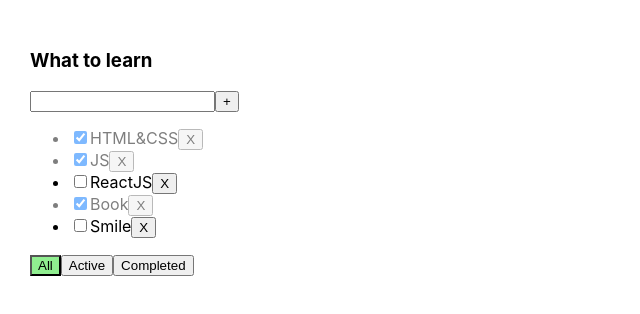
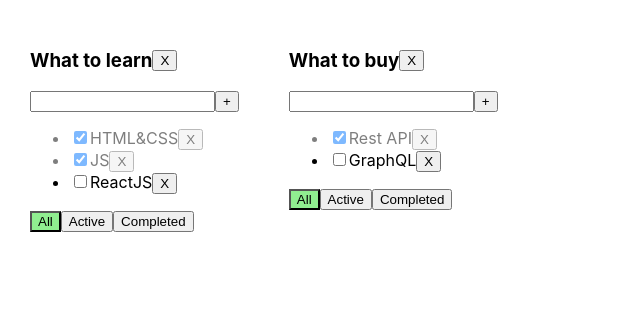
Before and after one commit to Evgenio89/todolist2025new, a React (Vite) app: page / in a window 1280 px wide. Shown: the top 314 px of the page, without its empty margins (0-640 px from the left). Built offline with nearby package versions, Linux system fonts and the light colour scheme.

Commit message:
Спринт 02, неделя 1

```diff
--- a/src/App.css
+++ b/src/App.css
@@ -21,3 +21,8 @@
 .is-done {
   opacity: 0.5;
 }
+
+.container {
+  display: flex;
+  align-items: center;
+}
--- a/src/App.tsx
+++ b/src/App.tsx
@@ -4,7 +4,11 @@ import {useState} from "react";
 import {v1} from "uuid";
 
 
-
+export type Todolist = {
+    id: string
+    title: string
+    filter: filterValueType
+}
 
 
 /*первый коммит*/
@@ -15,54 +19,92 @@ export type TaskType ={
 }
 export type filterValueType = 'all' | 'active' | 'completed'
 
-export const App = () => {
-    let [tasks, setTasks] = useState<TaskType[]>([
-        { id: v1(), title: 'HTML&CSS', isDone: true },
-        { id: v1(), title: 'JS', isDone: true },
-        { id: v1(), title: 'ReactJS', isDone: false },
-        { id: v1(), title: 'Book', isDone: true },
-        { id: v1(), title: 'Smile', isDone: false },
-    ])
-    const [filter, setFilter] = useState<filterValueType>('all')
+export type TasksState = {
+    [key: string]: TaskType[]
+}
 
 
-    const changeFilter = (filter: filterValueType) => {
-        setFilter(filter)
-    }
+export const App = () => {
+    const todolistId1 = v1()
+    const todolistId2 = v1()
 
-    let filteredTasks = tasks
-    if (filter === 'active') {
-        filteredTasks = tasks.filter(task => !task.isDone)
-    }
-    if (filter === 'completed') {
-        filteredTasks = tasks.filter(task => task.isDone)
+    const [todolists, setTodolists] = useState<Todolist[]>(
+        [
+            { id: todolistId1, title: 'What to learn', filter: 'all' },
+            { id: todolistId2, title: 'What to buy', filter: 'all' },
+        ]
+    )
+
+    const [tasks, setTasks] = useState<TasksState>({
+        [todolistId1]: [
+            { id: v1(), title: 'HTML&CSS', isDone: true },
+            { id: v1(), title: 'JS', isDone: true },
+            { id: v1(), title: 'ReactJS', isDone: false },
+        ],
+        [todolistId2]: [
+            { id: v1(), title: 'Rest API', isDone: true },
+            { id: v1(), title: 'GraphQL', isDone: false },
+        ],
+    })
+
+
+
+    const changeFilter = (todolistId: string, filter: filterValueType) => {
+        setTodolists(todolists.map(todo => todo.id === todolistId? {...todo, filter} : todo))
     }
 
 
-    const  deleteTask = (taskId: string) => {
-        const filteredTask = tasks.filter(task => task.id !== taskId)
-        setTasks(filteredTask)
+
+
+
+
+
+    const  deleteTask = (todolistId: string, taskId: string) => {
+        setTasks({...tasks, [todolistId] : tasks[todolistId].filter(task => task.id !== taskId)})
     }
 
-    const addTask = (title: string) => {
+    const addTask = (todolistId: string, title: string) => {
             const newTask = {id: v1(), title: title, isDone: false}
-        setTasks([newTask, ...tasks])
+        setTasks({...tasks, [todolistId] : [newTask, ...tasks[todolistId]]})
     }
 
-    const changeTaskStatus = (taskId: string, newStatusValue: boolean) => {
-        setTasks(tasks.map(task => task.id === taskId ? {...task, isDone: newStatusValue} : task))
+    const changeTaskStatus = (todolistId: string, taskId: string, newStatusValue: boolean) => {
+        setTasks({...tasks, [todolistId] : tasks[todolistId].map(task => task.id === taskId? {...task, isDone: newStatusValue} : task)})
+    }
+
+    const deleteTodolist = (todolistId: string) => {
+        setTodolists(todolists.filter(todo => todo.id !== todolistId))
+        delete tasks[todolistId]
+        setTasks({...tasks })
     }
 
   return (
       <div className="app">
-        <TodolistItem title={'What to learn'}
+          {todolists.map((todolist) => {
+              const todolistTasks = tasks[todolist.id]
+              let filteredTasks = todolistTasks
+              if (todolist.filter === 'active') {
+                  filteredTasks = todolistTasks.filter(task => !task.isDone)
+              }
+              if (todolist.filter === 'completed') {
+                  filteredTasks = todolistTasks.filter(task => task.isDone)
+              }
+
+              return(
+                  <TodolistItem
+                      todolist={todolist}
+                      key={todolist.id}
                       tasks={filteredTasks}
                       deleteTask={deleteTask}
                       changeFilter={changeFilter}
                       addTask={addTask}
                       changeTaskStatus={changeTaskStatus}
-                      filter={filter}
-        />
+                      deleteTodolist={deleteTodolist}
+
+                  />
+              )
+          })}
+
       </div>
   )
 }
--- a/src/TodolistItem.tsx
+++ b/src/TodolistItem.tsx
@@ -1,26 +1,27 @@
-import {filterValueType, TaskType} from "./App.tsx";
+import {filterValueType, TaskType, Todolist} from "./App.tsx";
 import {Button} from "./Button.tsx";
 import {ChangeEvent, KeyboardEvent, useState} from "react";
 
 type TodolistItemType = {
-    title: string
+    todolist: Todolist
     tasks: TaskType[]
-    deleteTask: (taskId: string) => void
-    changeFilter: (filter: filterValueType) => void
-    addTask: (title: string) => void
-    changeTaskStatus: (taskId: string, newStatusValue: boolean) => void
-    filter: filterValueType
+    deleteTask: (todolistId: string, taskId: string) => void
+    changeFilter: (todolistId: string, filter: filterValueType) => void
+    addTask: (todolistId: string, title: string) => void
+    changeTaskStatus: (todolistId: string, taskId: string, newStatusValue: boolean) => void
+    deleteTodolist: (todolistId: string) => void
 }
 
 
 export const TodolistItem = ({
-                                 title,
+                                 todolist: {id, title, filter},
                                  tasks,
                                  deleteTask,
                                  changeFilter,
                                  addTask,
                                  changeTaskStatus,
-                                 filter,
+                                 deleteTodolist,
+
                              }: TodolistItemType) => {
 
     const [taskTitle, setTaskTitle] = useState('')
@@ -29,7 +30,7 @@ export const TodolistItem = ({
     const addTaskButtonHandler = () => {
         const trimmedTitle = taskTitle.trim()
         if (trimmedTitle !== '') {
-            addTask(trimmedTitle)
+            addTask(id, trimmedTitle)
             setTaskTitle('')
         } else {
             setError('Title is required')
@@ -46,10 +47,21 @@ export const TodolistItem = ({
         }
     }
 
+    const changeFilterHandler = (filter: filterValueType) => {
+        changeFilter(id, filter)
+    }
+
+    const deleteTodolistHandler = () => {
+        deleteTodolist(id)
+    }
+
 
     return (
         <div>
-            <h3>{title}</h3>
+            <div className={'container'}>
+                <h3>{title}</h3>
+                <Button title={'X'} onClick={deleteTodolistHandler}/>
+            </div>
             <div>
                 <input
                     className={error ? 'error' : ''}
@@ -66,10 +78,10 @@ export const TodolistItem = ({
                 <ul>
                     {tasks.map(task => {
                         const deleteTaskButtonHandler = () => {
-                            deleteTask(task.id)
+                            deleteTask(id, task.id)
                         }
                         const changeTaskStatusHandler = (event: ChangeEvent<HTMLInputElement>) => {
-                            changeTaskStatus(task.id, event.currentTarget.checked)
+                            changeTaskStatus(id, task.id, event.currentTarget.checked)
                         }
 
                         return (
@@ -89,18 +101,18 @@ export const TodolistItem = ({
             <div>
                 <Button
                     className={filter === 'all' ? 'active-filter' : ''}
-                    title={'All'} onClick={() => {
-                    changeFilter('all')
+                    title={'All'}
+                    onClick={() => {changeFilterHandler('all')
                 }}/>
                 <Button
                     className={filter === 'active' ? 'active-filter' : ''}
-                    title={'Active'} onClick={() => {
-                    changeFilter('active')
+                    title={'Active'}
+                    onClick={() => {changeFilterHandler('active')
                 }}/>
                 <Button
                     className={filter === 'completed' ? 'active-filter' : ''}
-                    title={'Completed'} onClick={() => {
-                    changeFilter('completed')
+                    title={'Completed'}
+                    onClick={() => {changeFilterHandler('completed')
                 }}/>
             </div>
         </div>
```
